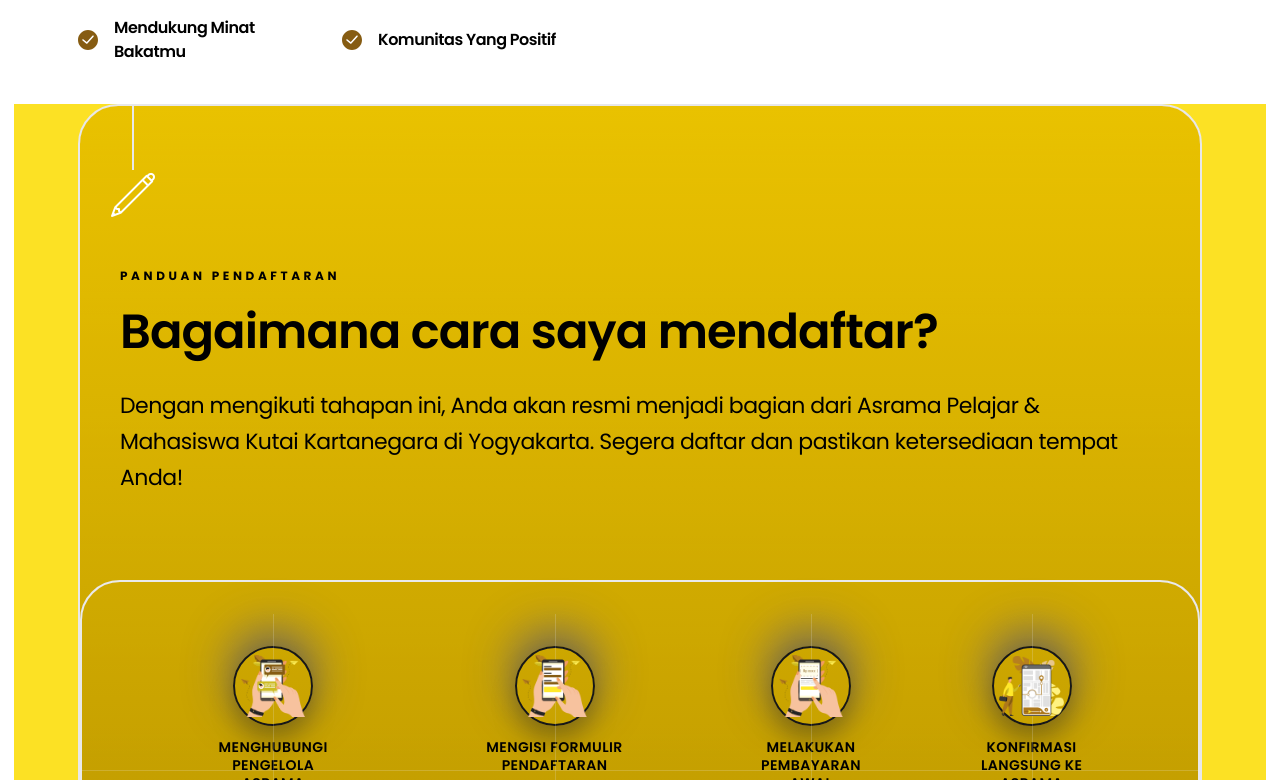
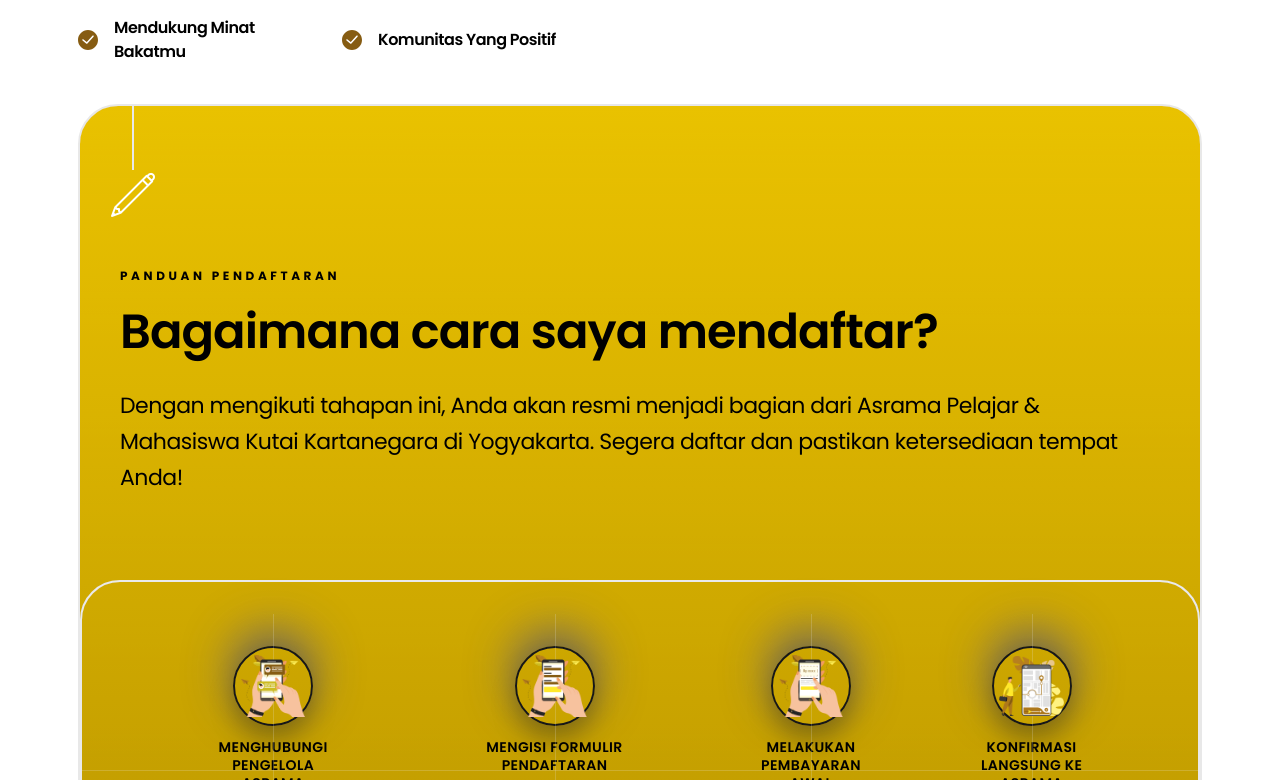
Before and after one commit to Richto2606/website-public-main, a React (Vite) app: page / in a window 1280 px wide. Shown: the part 1000-1780 px from the top of the page. Built offline with nearby package versions, Linux system fonts and the light colour scheme; no server answers.

Commit message:
warna panduan2

```diff
--- a/src/sections/Daftar.jsx
+++ b/src/sections/Daftar.jsx
@@ -6,8 +6,7 @@ const Daftar = () => {
   return (
     <section>
       <Element name="panduan pendaftaran">
-        {/* 🔥 TAMBAHKAN BACKGROUND #FCE124 DI CONTAINER */}
-        <div className="container" style={{ backgroundColor: '#FCE124', boxShadow: 'none' }}>
+        <div className="container">
           <div
             className="relative flex md:flex-wrap flex-nowrap border-2 border-s3 rounded-7xl md:overflow-hidden max-md:flex-col feature-after md:g7 max-md:border-none max-md:rounded-none max-md:gap-3"
           >
@@ -25,14 +24,17 @@ const Daftar = () => {
                 </div>
               </div>
 
+              {/* 🔥 UBAH: text menjadi HITAM */}
               <p className="caption mb-5 max-md:mb-6 text-black">
                 Panduan Pendaftaran
               </p>
 
+              {/* 🔥 UBAH: text menjadi HITAM */}
               <h2 className="mb-7 h3 text-black max-md:mb-6 max-md:h5">
                 Bagaimana cara saya mendaftar?
               </h2>
 
+              {/* 🔥 UBAH: text menjadi HITAM */}
               <p className="mb-11 body-1 text-black max-md:mb-8 max-md:body-3">
                 Dengan mengikuti tahapan ini, Anda akan resmi menjadi bagian dari Asrama Pelajar & Mahasiswa Kutai Kartanegara di Yogyakarta. Segera daftar dan pastikan ketersediaan tempat Anda!
               </p>
@@ -53,10 +55,12 @@ const Daftar = () => {
                     />
                   </div>
 
+                  {/* 🔥 UBAH: text menjadi HITAM */}
                   <h3 className="relative z-2 max-w-36 mx-auto my-0 base-small text-center uppercase text-black">
                     {title}
                   </h3>
 
+                  {/* 🔥 UBAH: text menjadi HITAM */}
                   <h3 className="relative mt-2 max-w-40 mx-auto my-0 small-1 text-center text-black">
                     {description}
                   </h3>
```
